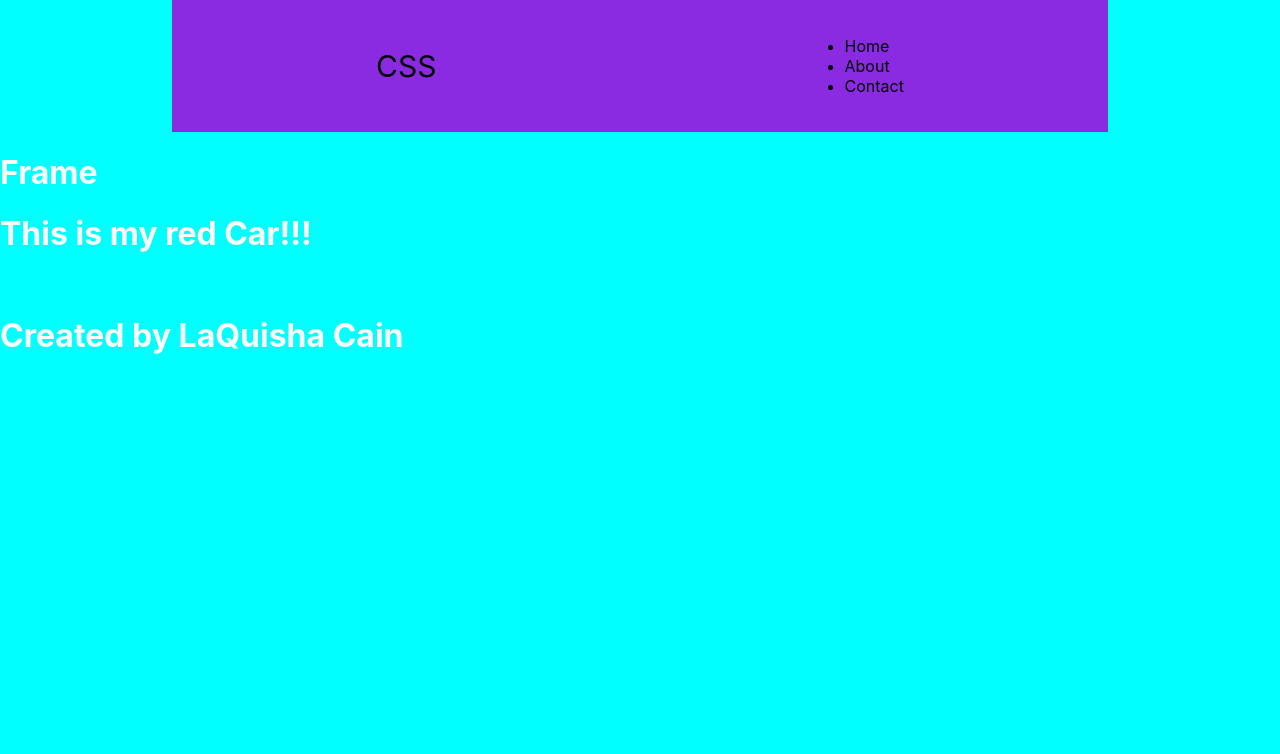
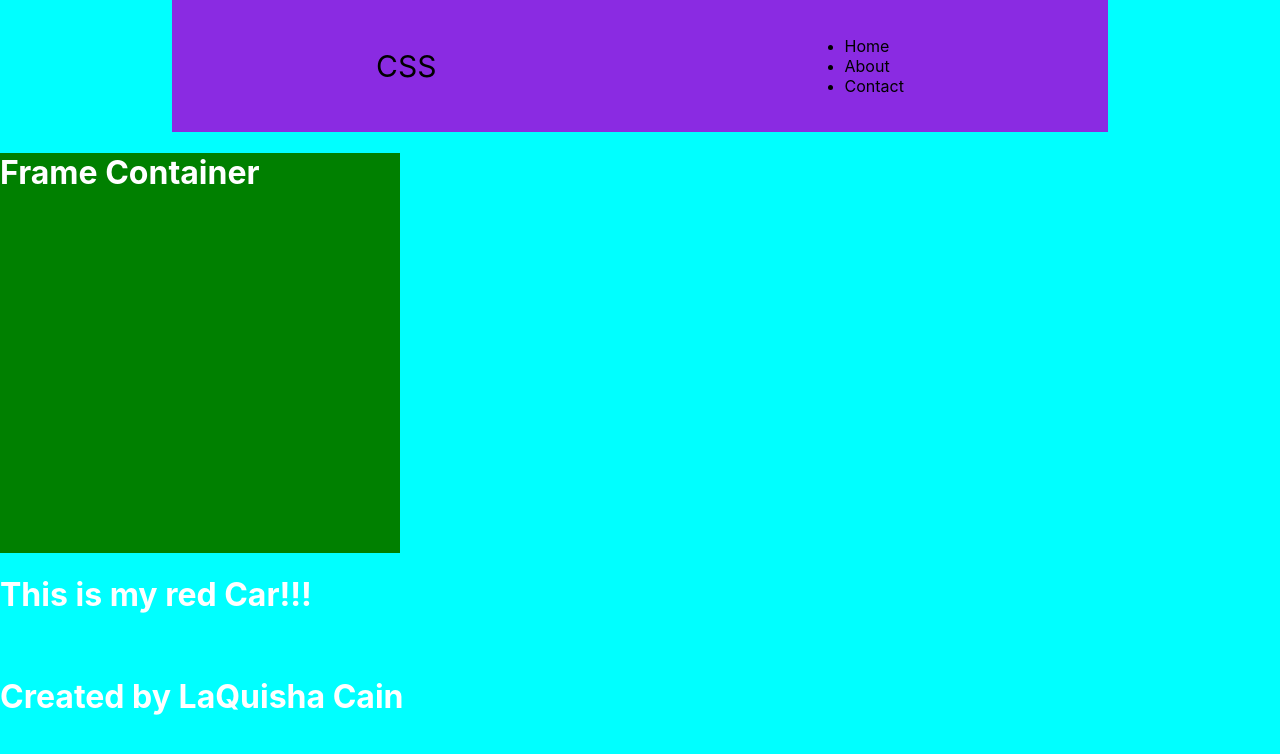
Before and after one commit to llcain/react-css, a React (Create React App) app: page / in a window 1280 px wide. Shown: the top 754 px of the page. Built offline with nearby package versions, Linux system fonts and the light colour scheme; no server answers.

Commit message:
Updated frame container

```diff
--- a/src/Frame.css
+++ b/src/Frame.css
@@ -1,15 +1,6 @@
 
-.pokemon-name {
-    text-transform: capitalize;
-    font-weight: bold;
+.frame-container {
+    width: 400px;
+    height: 400px;
+    background-color: green;
 }
-img {
-    display: block;
-}
-button {
-    background-color: white;
-    border-style: none;
-    border: solid 1px black;
-    padding: 0.25rem 0.5rem;
-    cursor: pointer;
-}
--- a/src/components/Frame.js
+++ b/src/components/Frame.js
@@ -38,7 +38,9 @@ class Frame extends React.Component {
     render() {
         return (
             <>
-            <h1>Frame</h1>
+            <div className="frame-container">
+                <h1>Frame Container</h1>
+            </div>
 
             </>
         );
```
